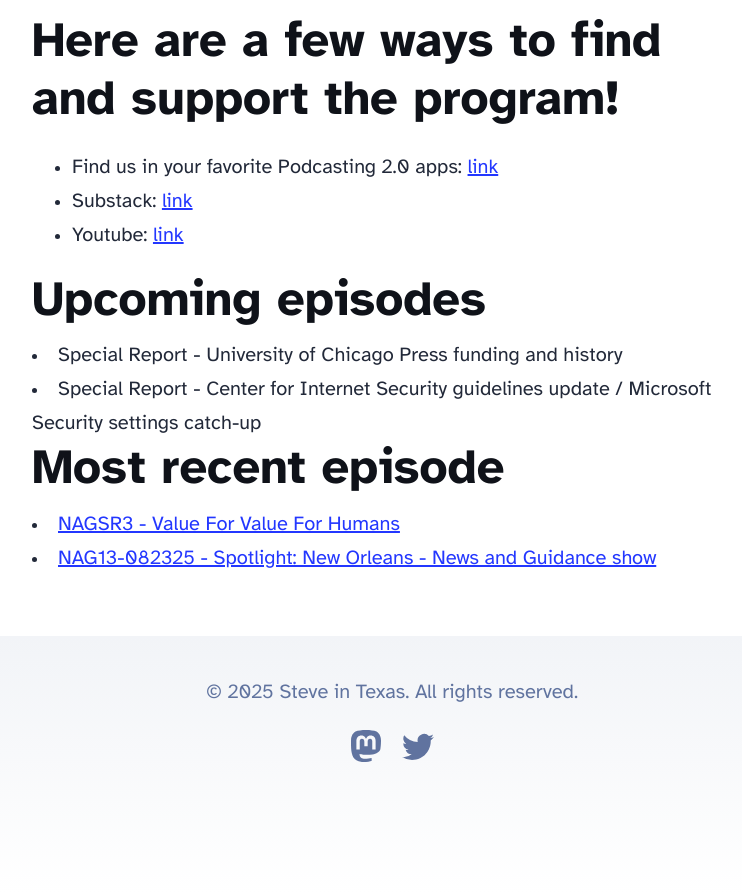
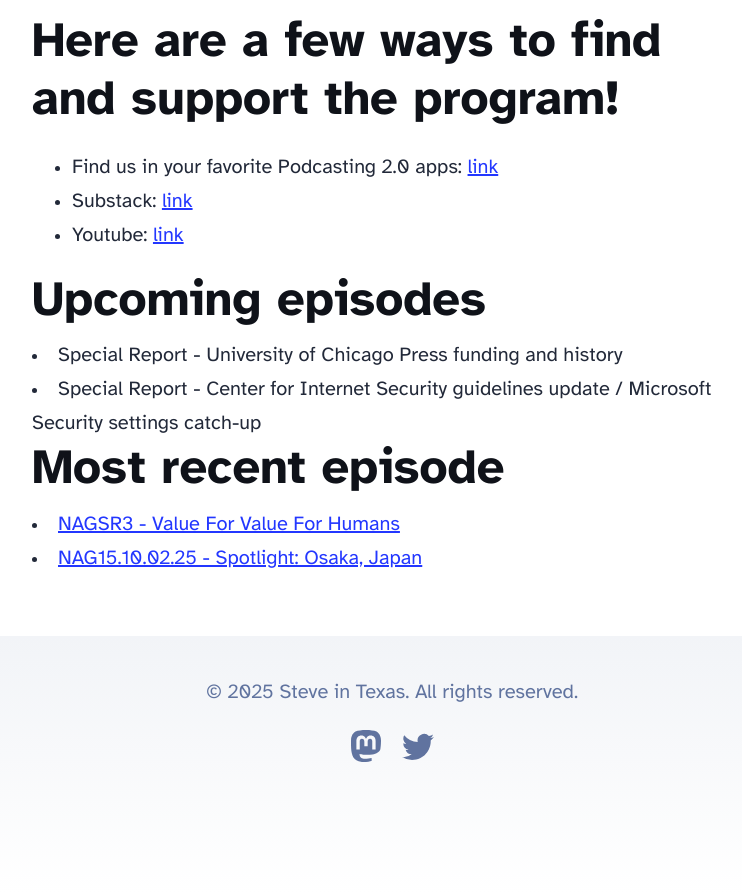
Before and after one commit to kevets/sbasp-astro, an Astro site: page / in a window 1280 px wide. Shown: the part 693-1587 px from the top of the page, without its empty margins (248-990 px from the left). Built offline with nearby package versions, Linux system fonts and the light colour scheme; Astro itself is replaced by a stand-in of ours.

Commit message:
Update index.astro

```diff
--- a/src/pages/index.astro
+++ b/src/pages/index.astro
@@ -31,7 +31,7 @@ This docu-show serves as a snapshot of a specific day, by compiling a daily news
 				<li>Special Report - Center for Internet Security guidelines update / Microsoft Security settings catch-up</li>
 			<h2>Most recent episode</h2>
 				<li><a href="https://open.substack.com/pub/sbasp/p/nagsr3-value-for-value-for-humans?r=bd37m&utm_campaign=post&utm_medium=web&showWelcomeOnShare=true">NAGSR3 - Value For Value For Humans</a></li>
-				<li><a href="https://sbasp.substack.com/p/news-and-guidance-show-spotlight">NAG13-082325 - Spotlight: New Orleans - News and Guidance show</a></li>
+				<li><a href="https://open.substack.com/pub/sbasp/p/nag15100225-spotlight-osaka-japan?r=bd37m&utm_campaign=post&utm_medium=web&showWelcomeOnShare=true">NAG15.10.02.25 - Spotlight: Osaka, Japan</a></li>
 		</main>
 		<Footer />
 	</body>
```
